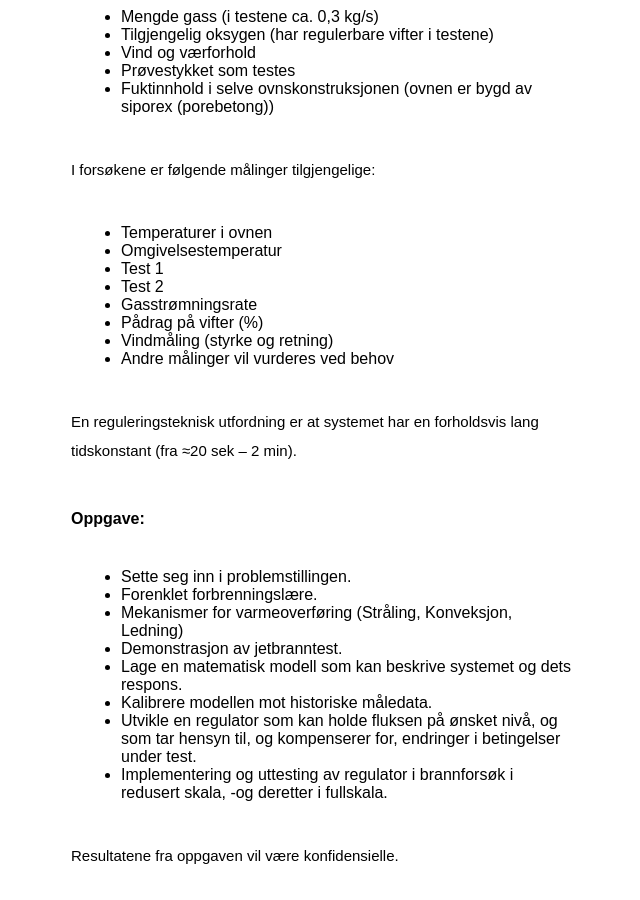
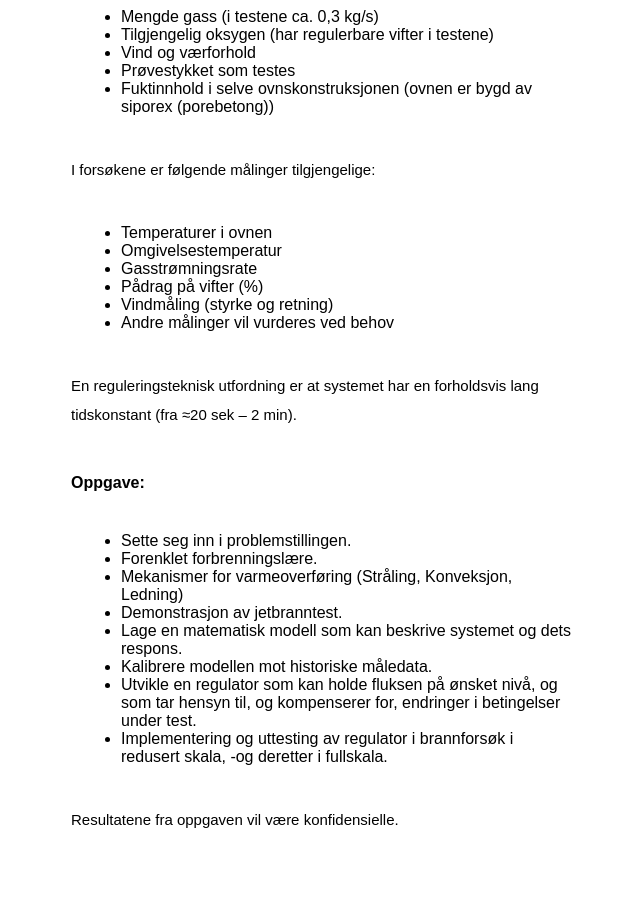
Before and after one commit to gravdahl-master/gravdahl-master.github.io, a Jekyll site: the page built from _posts/2015-12-05-regulating-heat-flux.md, in a window 1280 px wide and 900 px high, scrolled down 1561 px. Shown: the whole window, without its empty margins (319-959 px from the left). Built offline with Jekyll 4.4.1, drawn with Linux system fonts in a browser that asks for light colours; some web fonts are replaced.

Commit message:
Update 2015-12-05-regulating-heat-flux.md

```diff
--- a/_posts/2015-12-05-regulating-heat-flux.md
+++ b/_posts/2015-12-05-regulating-heat-flux.md
@@ -19,6 +19,7 @@
 Testoppsettet består av en ovn, -en kube med sider på ca. 3 m. Prøvestykket som skal testes plasseres i ovnen, og blir utsatt for en jet med antent propangass. Prøvestykket blir dermed utsatt for høye temperaturer og erosjonskraften fra gasstrålen.
 
 Temperaturene som oppnås i ovnen er avhengige av:
+
 * Mengde gass (i testene ca. 0,3 kg/s)
 * Tilgjengelig oksygen (har regulerbare vifter i testene)
 * Vind og værforhold
@@ -26,10 +27,9 @@
 * Fuktinnhold i selve ovnskonstruksjonen (ovnen er bygd av siporex (porebetong))
 
 I forsøkene er følgende målinger tilgjengelige:
+
 * Temperaturer i ovnen
- * Omgivelsestemperatur
-  * Test 1
-  * Test 2
+* Omgivelsestemperatur
 * Gasstrømningsrate
 * Pådrag på vifter (%)
 * Vindmåling (styrke og retning)
@@ -39,6 +39,7 @@
 
 
 #### Oppgave: ####
+
 * Sette seg inn i problemstillingen.
  * Forenklet forbrenningslære.
  * Mekanismer for varmeoverføring (Stråling, Konveksjon, Ledning)
```
